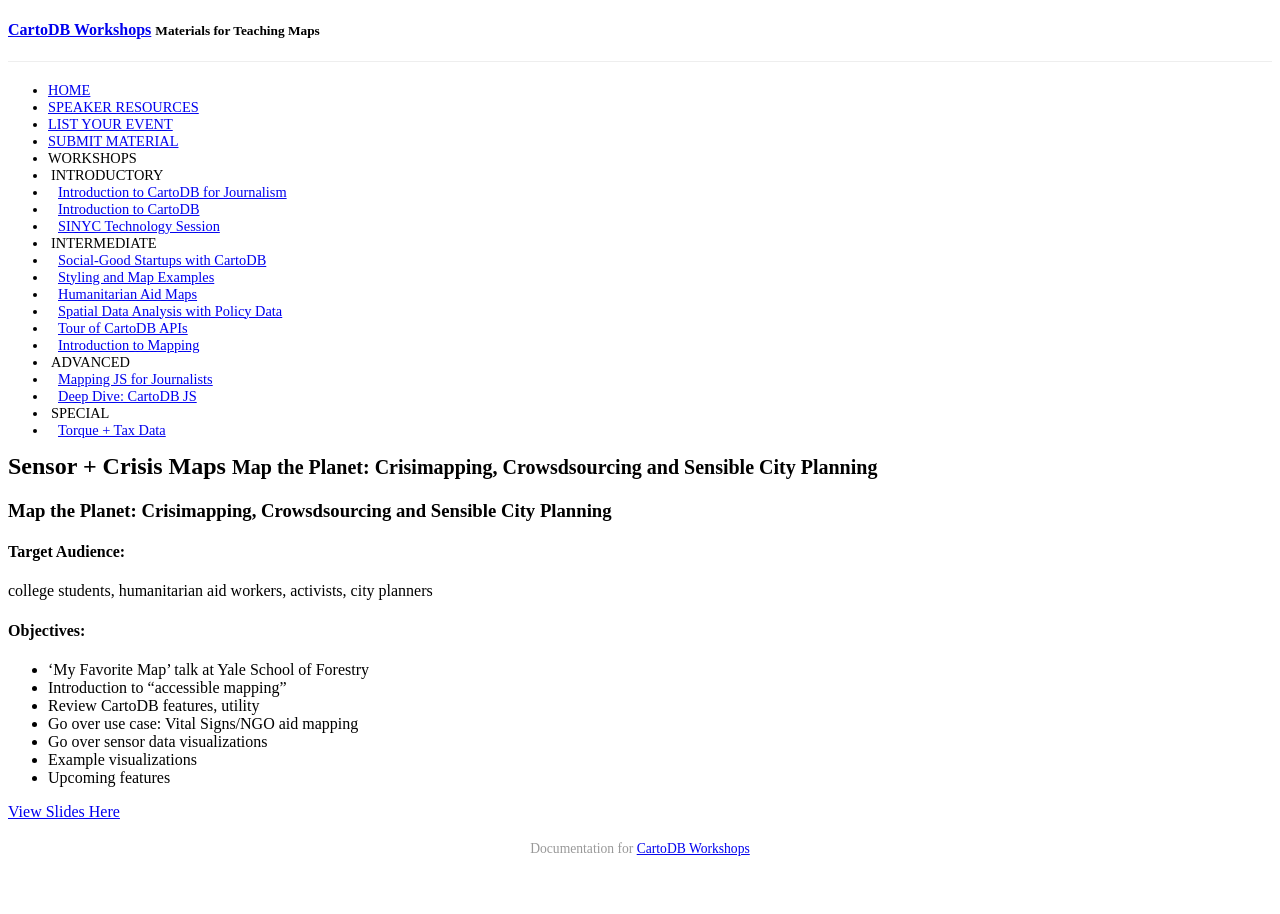
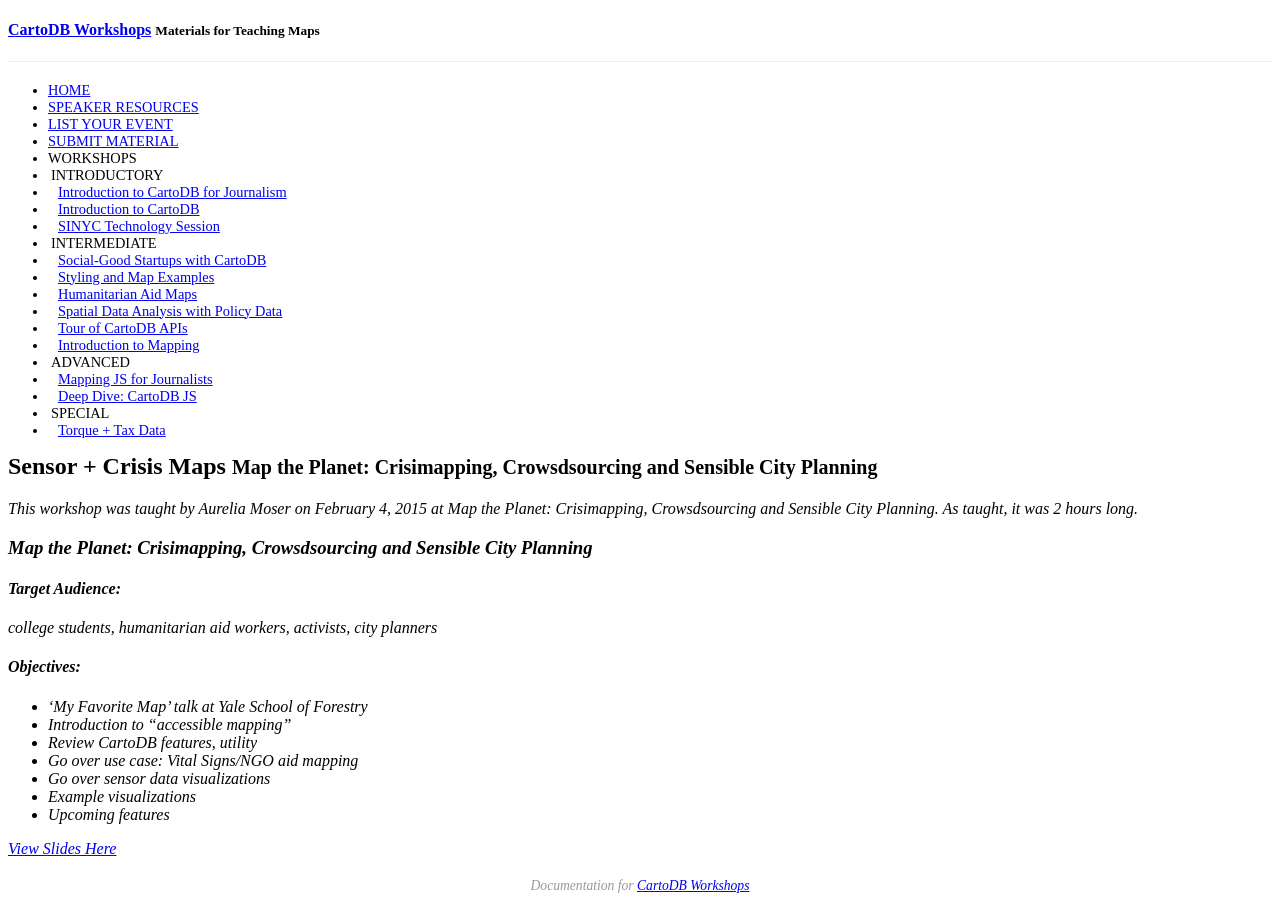
Before and after one commit to CartoDB/training, a Jekyll site: the page built from _posts/2015-01-04-sensor-mapping.md, in a window 1280 px wide. Built offline with Jekyll 4.4.1, drawn with Linux system fonts in a browser that asks for light colours; a style sheet for code colours, icons or effects is not loaded.

Commit message:
added summary info of metadata at the top of all workshops

```diff
--- a/_layouts/page.html
+++ b/_layouts/page.html
@@ -8,4 +8,6 @@
     </h2>
 </div>
 
+<i>This workshop was taught by {{page.author}} on {{page.date | date: "%B %-d, %Y" }} at {{page.subtitle}}. As taught, it was {{page.length}} hours long.<i>
+
 {{ content }}
```
